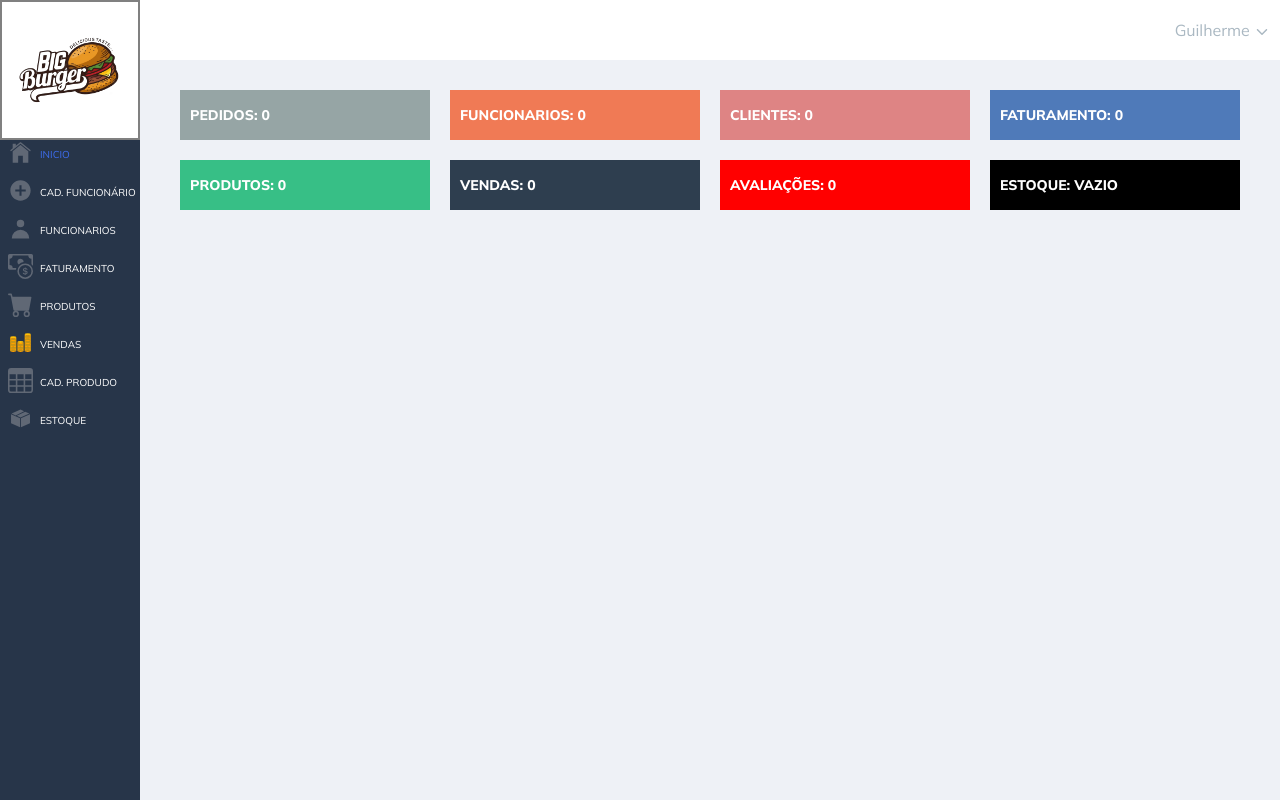
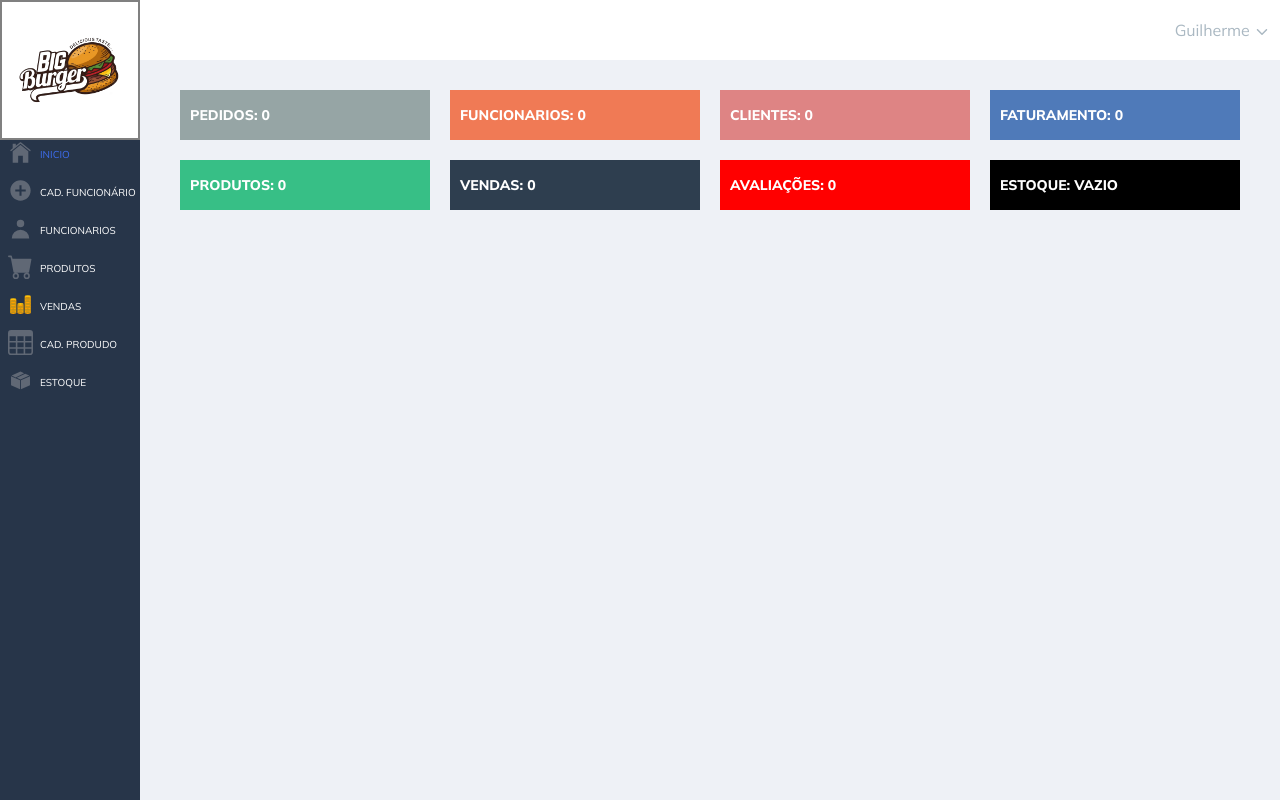
Before and after one commit to GuilhermeDevv/projeto-lanchonete, a React (Vite) app in the folder pedido lanchonete/: page /admin in a window 1280 px wide. Built offline with nearby package versions, Linux system fonts and the light colour scheme.

Commit message:
remoção de paginas que não será mais ultilizada.

```diff
--- a/pedido lanchonete/src/components/Adm/C_adm.jsx
+++ b/pedido lanchonete/src/components/Adm/C_adm.jsx
@@ -70,11 +70,6 @@ export function C_adm() {
                                 </span >
                             </li>
                             <li>
-                                <BsCashCoin style={styleIconLeft} onClick={() => { setIconLeft(true) }} />
-                                <span className={selectedLink === 'faturamento' ? 'linkAtivo' : ''}
-                                    onClick={() => setSelectedLink('faturamento')} >FATURAMENTO</span>
-                            </li>
-                            <li>
                                 <BsFillCartFill style={styleIconLeft} onClick={() => { setIconLeft(true) }} />
                                 <span
                                     className={selectedLink === 'produto' ? 'linkAtivo' : ''}
```
